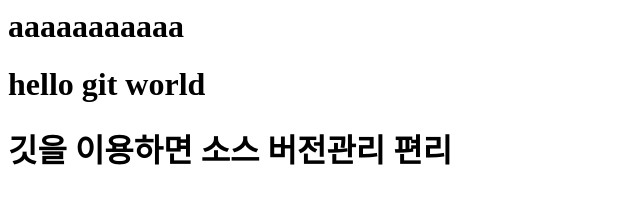
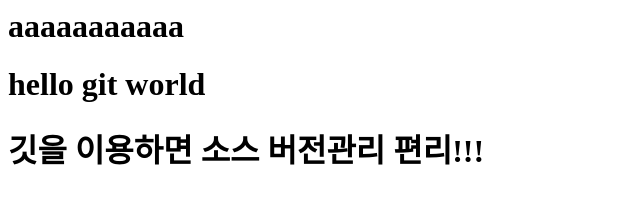
Before and after one commit to banlnsilva/git-study, a plain HTML site: page index.html in a window 1280 px wide. Shown: the full height of the page, 0-640 px from the left. Drawn offline with Linux system fonts and the light colour scheme.

Commit message:
변경사항 추가2

```diff
--- a/index.html
+++ b/index.html
@@ -5,6 +5,6 @@
     <body>
         <h1>aaaaaaaaaaa</h1>
         <h1>hello git world</h1>
-        <h1>깃을 이용하면 소스 버전관리 편리</h1>
+        <h1>깃을 이용하면 소스 버전관리 편리!!!</h1>
     </body>
 </html>
```
